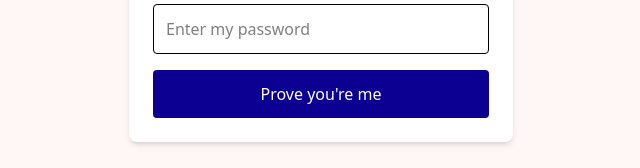
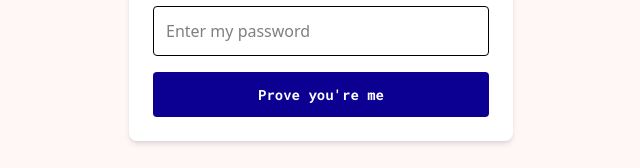
Before and after one commit to jumaber/portfolio_2025, a React (Vite) app: page /login in a window 1280 px wide. Shown: the part 495-663 px from the top of the page, without its empty margins (319-959 px from the left). Built offline with nearby package versions, Linux system fonts and the light colour scheme; no server answers.

Commit message:
changed email in firebase auth and changed id accordingly. Also added firebase  AppId

```diff
--- a/src/App.jsx
+++ b/src/App.jsx
@@ -18,7 +18,7 @@ function App() {
 
   useEffect(() => {
     const unsubscribe = onAuthStateChanged(auth, (firebaseUser) => {
-      if (firebaseUser?.uid === "KrsDPbHcY6WTa3k7XRl6hLjCQ1G3") {
+      if (firebaseUser?.uid === "i67JburFKwRSWgKaXpraD9DWioD3") {
         setUser(firebaseUser);
       } else {
         setUser(null);
--- a/src/firebase.js
+++ b/src/firebase.js
@@ -7,7 +7,7 @@ const firebaseConfig = {
   projectId: "ju-portfolio-2025",
   storageBucket: "ju-portfolio-2025.appspot.com",
   messagingSenderId: "511071297374",
-  appId: "1:511071297374:web:i67JburFKwRSWgKaXpraD9DWioD3",
+  appId: "1:511071297374:web:565ca97ed8b2001ee7f9cf",
 };
 
 const app = initializeApp(firebaseConfig);
--- a/src/pages/Login.jsx
+++ b/src/pages/Login.jsx
@@ -14,7 +14,7 @@ export function Login() {
     e.preventDefault();
     try {
       const res = await signInWithEmailAndPassword(auth, email, password);
-      if (res.user.uid === "KrsDPbHcY6WTa3k7XRl6hLjCQ1G3") {
+      if (res.user.uid === "i67JburFKwRSWgKaXpraD9DWioD3") {
         navigate("/dashboard");
       } else {
         setError("Nice try. You're not me.");
@@ -34,7 +34,10 @@ export function Login() {
         <p className="text-h4 blue mb-4">This page is for me, myself, and I.</p>
         <p className="text-[14px] text-gray mb-6">
           If you’re not me, kindly hit the back button and pretend you never saw
-          this and <Link to="/" className="font-bold">go back to admire my portfolio. 😉</Link>
+          this and{" "}
+          <Link to="/" className="font-bold">
+            go back to admire my portfolio. 😉
+          </Link>
         </p>
         <label className="text-left text-sm font-semibold mb-1">Email</label>
         <input
@@ -58,7 +61,7 @@ export function Login() {
 
         <button
           type="submit"
-          className="bg-[#0C0093] text-white p-3 rounded hover:opacity-90"
+          className="bg-[#0C0093] text-white text-h5 px-4 py-3 rounded-sm transition-all duration-200 ease-in-out hover:shadow-[8px_8px_0_0_var(--color-pink)] hover:translate-x-[-2px] hover:translate-y-[-2px]"
         >
           Prove you're me
         </button>
@@ -66,7 +69,6 @@ export function Login() {
         {error && (
           <div className="text-red-600 mt-4 text-sm italic">{error}</div>
         )}
-
       </form>
     </div>
   );
```
